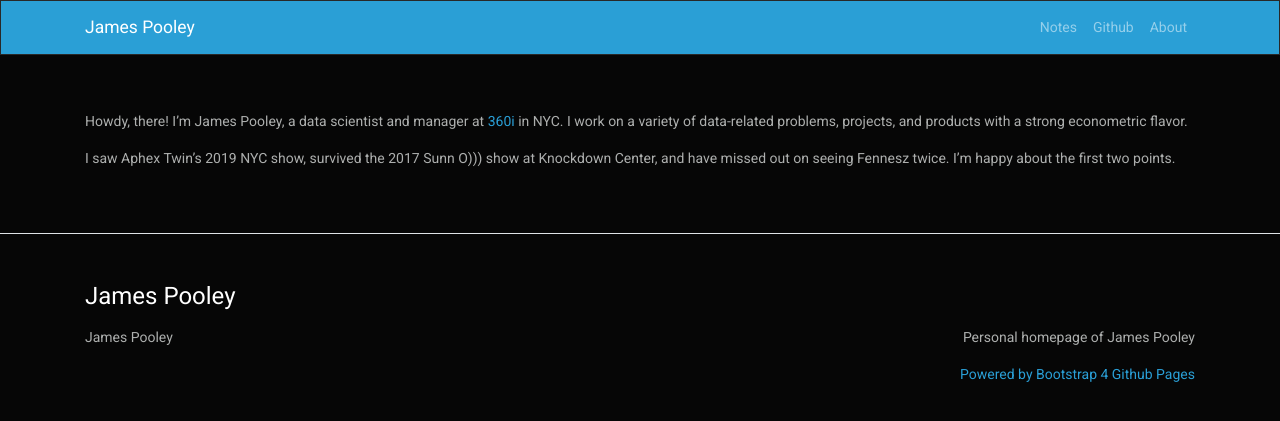
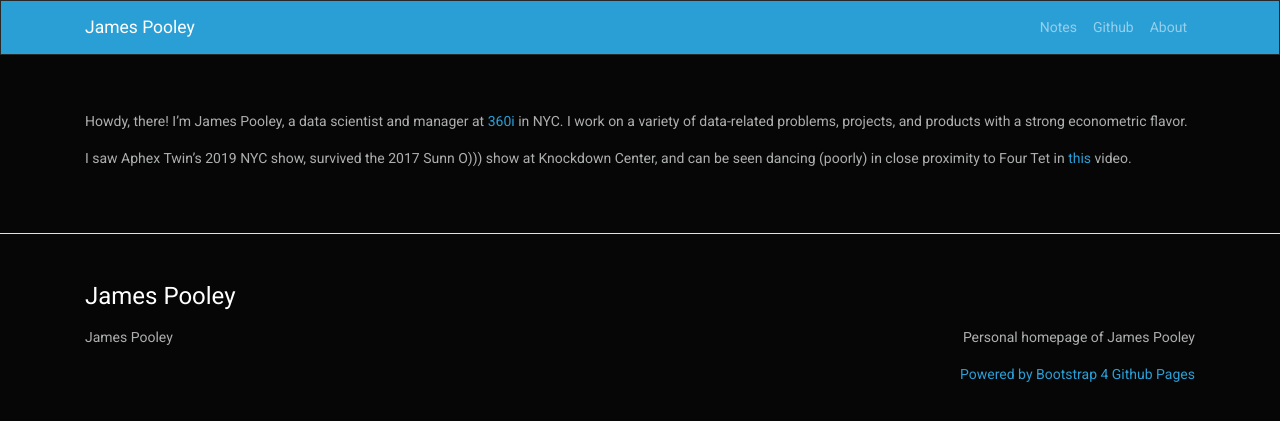
Before and after one commit to jamespooley/archived-jamespooley.github.io, a Jekyll site: the page built from about.md, in a window 1280 px wide. Shown: the top 421 px of the page. Built offline with Jekyll 4.4.1, drawn with Linux system fonts in a browser that asks for light colours; our own code applies the rules of GitHub Pages for plain Markdown files.

Commit message:
Add Four Tet video link

```diff
--- a/about.md
+++ b/about.md
@@ -2,5 +2,5 @@ Howdy, there! I'm James Pooley, a data scientist and manager at [360i](https://3
 data-related problems, projects, and products with a strong econometric flavor.
 
 I saw Aphex Twin's 2019 NYC show, survived the 2017 Sunn O))) show at
-Knockdown Center, and have missed out on seeing Fennesz twice. I'm happy
-about the first two points.
+Knockdown Center, and can be seen dancing (poorly) in close proximity to
+Four Tet in [this](https://www.youtube.com/watch?v=yWstd3jDZIs) video.
```
